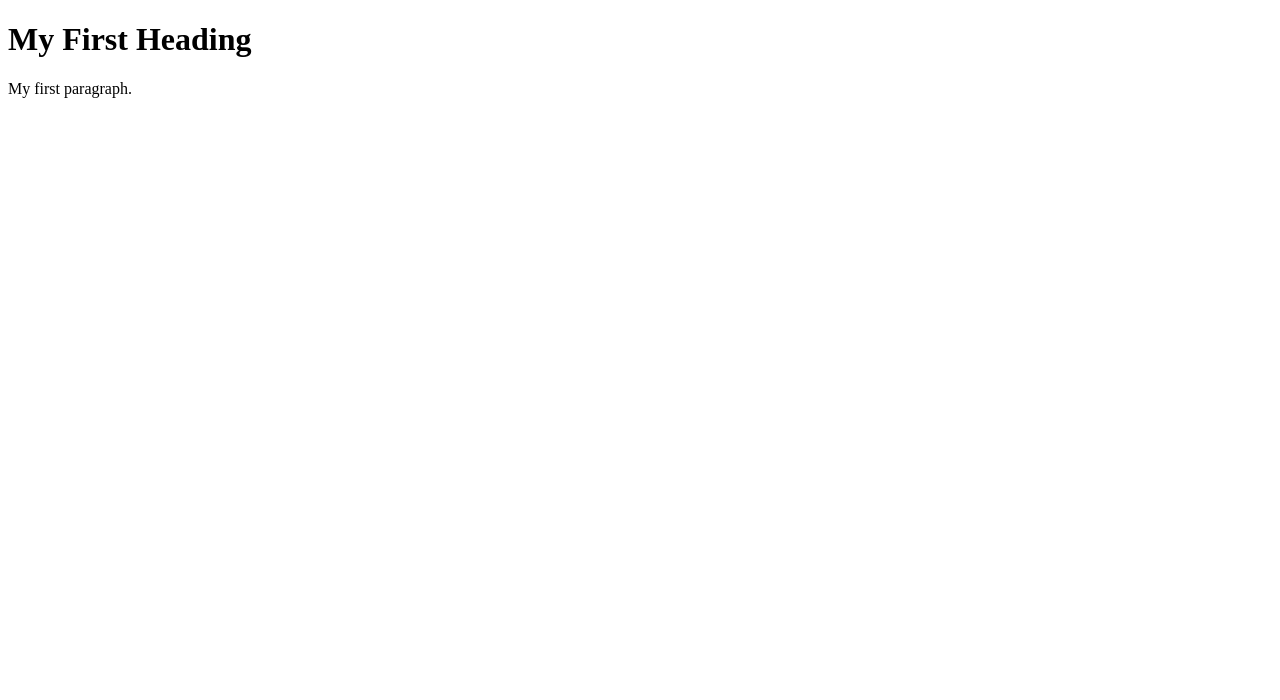
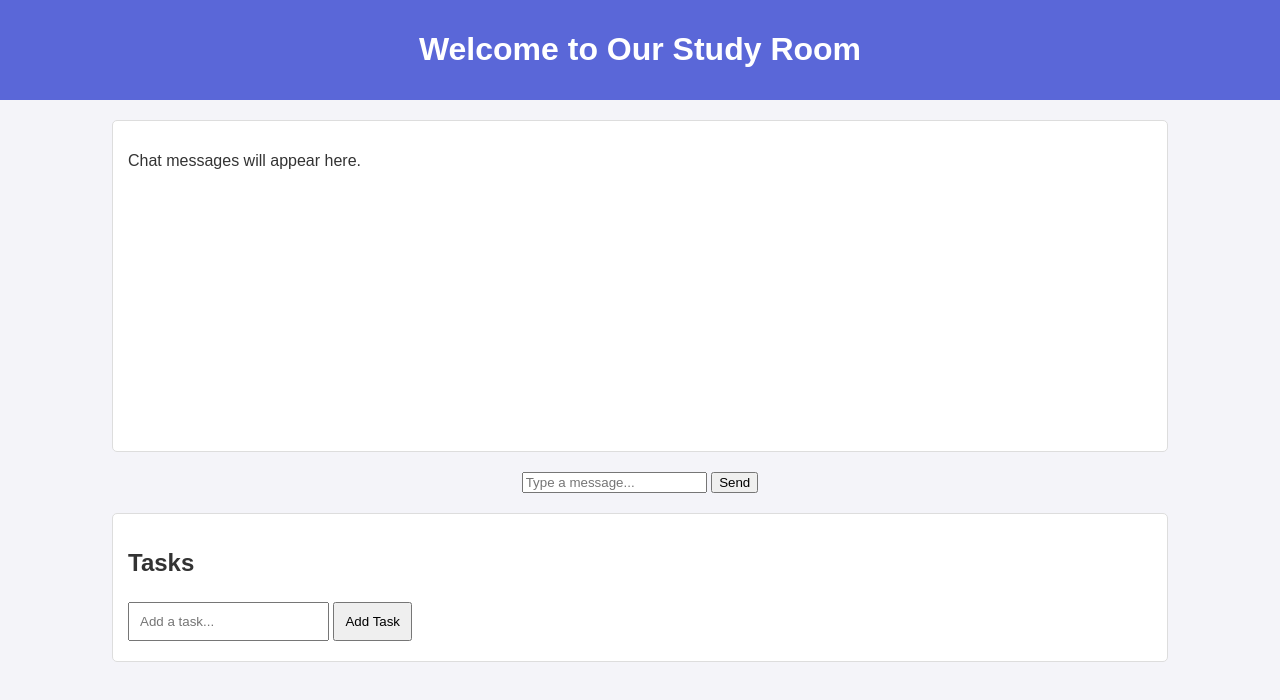
Before and after one commit to Kanaati/study, a plain HTML site: page index.html in a window 1280 px wide. Drawn offline with Linux system fonts and the light colour scheme.

Commit message:
Update index.html
chatgpt code

```diff
--- a/index.html
+++ b/index.html
@@ -1,13 +1,88 @@
 <!DOCTYPE html>
-<html>
-  <head>
-    <title>Page Title</title>
-  </head>
+<html lang="en">
+<head>
+  <meta charset="UTF-8">
+  <meta name="viewport" content="width=device-width, initial-scale=1.0">
+  <title>Study Room</title>
+  <style>
+    body {
+      font-family: Arial, sans-serif;
+      margin: 0;
+      padding: 0;
+      display: flex;
+      flex-direction: column;
+      align-items: center;
+      background-color: #f4f4f9;
+      color: #333;
+    }
 
-  <body>
+    header {
+      width: 100%;
+      padding: 10px;
+      background: #5a67d8;
+      color: white;
+      text-align: center;
+    }
 
-    <h1>My First Heading</h1>
-    <p>My first paragraph.</p>
+    .chatbox, .tasklist {
+      width: 80%;
+      margin: 20px auto;
+      padding: 15px;
+      border: 1px solid #ddd;
+      border-radius: 5px;
+      background: #fff;
+    }
 
-  </body>
+    .chatbox {
+      height: 300px;
+      overflow-y: scroll;
+    }
+
+    .tasklist input, .tasklist button {
+      padding: 10px;
+      margin: 5px 0;
+    }
+  </style>
+</head>
+<body>
+  <header>
+    <h1>Welcome to Our Study Room</h1>
+  </header>
+
+  <section class="chatbox" id="chatbox">
+    <p>Chat messages will appear here.</p>
+  </section>
+
+  <section>
+    <input id="chatInput" type="text" placeholder="Type a message..." />
+    <button onclick="sendMessage()">Send</button>
+  </section>
+
+  <section class="tasklist">
+    <h2>Tasks</h2>
+    <ul id="tasks"></ul>
+    <input id="taskInput" type="text" placeholder="Add a task..." />
+    <button onclick="addTask()">Add Task</button>
+  </section>
+
+  <script>
+    function sendMessage() {
+      const chatInput = document.getElementById("chatInput");
+      const chatbox = document.getElementById("chatbox");
+      const message = document.createElement("p");
+      message.textContent = chatInput.value;
+      chatbox.appendChild(message);
+      chatInput.value = "";
+    }
+
+    function addTask() {
+      const taskInput = document.getElementById("taskInput");
+      const tasks = document.getElementById("tasks");
+      const task = document.createElement("li");
+      task.textContent = taskInput.value;
+      tasks.appendChild(task);
+      taskInput.value = "";
+    }
+  </script>
+</body>
 </html>
```
